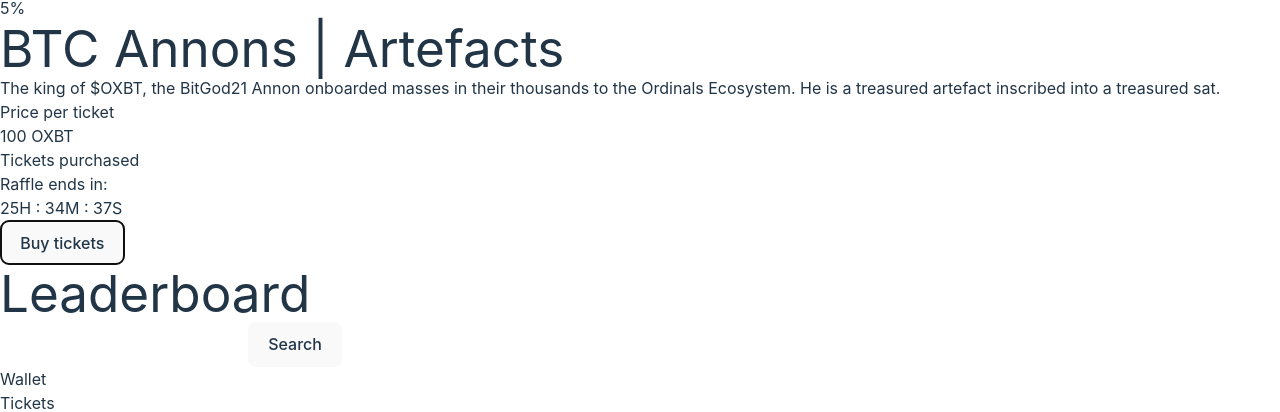
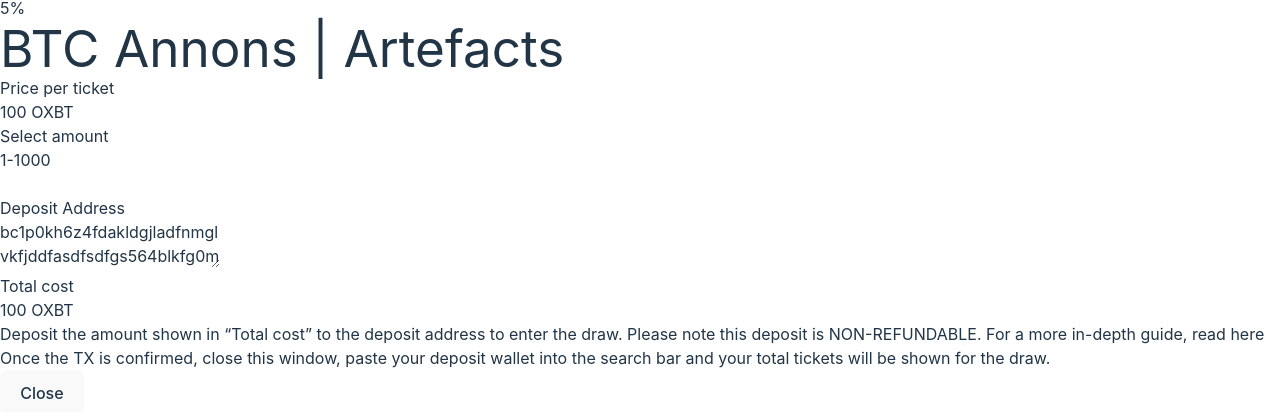
Before and after one commit to mnkhod/satoshi-raffles, a React (Vite) app: page / in a window 1280 px wide. Both pictures are taken after a click on the button "Buy tickets". Shown: the part 750-1162 px from the top of the page. Built offline with nearby package versions, Linux system fonts and the light colour scheme; no server answers.

Commit message:
added buyPanel

```diff
--- a/src/App.jsx
+++ b/src/App.jsx
@@ -6,6 +6,7 @@ function App() {
   const [tokens, setTokens] = useState([]);
   const [copiedIndex, setCopiedIndex] = useState(-1);
   const [searchWallet, setSearchWallet] = useState("");
+  const [buyPanelOpen, setBuyPanelOpen] = useState(false);
 
   const [state, setState] = useState([]);
 
@@ -76,6 +77,10 @@ function App() {
     }
   };
 
+  const handleBuyButton = () => {
+    setBuyPanelOpen(!buyPanelOpen);
+  };
+
   return (
     <div className="py-[48px] md:py-0 px-[40px] w-full grid grid-cols-1 gap-[24px] justify-start items-center">
       <div className="grid grid-cols-1 md:grid-cols-3 gap-[24px]">
@@ -142,7 +147,58 @@ function App() {
             </li>
           </ul>
         </div>
-
+        {buyPanelOpen ? (
+          <div className="rounded-lg p-[24px] flex flex-col border gap-[24px]">
+            <h1 className="text-[28px]">BTC Annons | Artefacts</h1>
+            <div className="w-full h-0.5 bg-gray-300"></div>
+            <div className="grid grid-cols-2">
+              <div>
+                <p>Price per ticket</p>
+                <h2>100 OXBT</h2>
+              </div>
+              <div>
+                <p>Select amount</p>
+                <h2>1-1000</h2>
+              </div>
+              <div>
+                <input type="numeric" onChange={handleChange}></input>
+              </div>
+              <div>
+                <p>Deposit Address</p>
+                <textarea
+                  className="w-full h-24"
+                  value={
+                    "bc1p0kh6z4fdakldgjladfnmglvkfjddfasdfsdfgs564blkfg0masdlfh"
+                  }
+                ></textarea>
+              </div>
+              <div>
+                <p>Total cost</p>
+                <h2>100 OXBT</h2>
+              </div>
+            </div>
+            <div className="w-full h-0.5 bg-gray-300"></div>
+            <div className="grid grid-cols-2">
+              <div>
+                <p>
+                  Deposit the amount shown in “Total cost” to the deposit
+                  address to enter the draw. Please note this deposit is
+                  NON-REFUNDABLE. For a more in-depth guide, read here
+                </p>
+              </div>
+              <div>
+                <p>
+                  Once the TX is confirmed, close this window, paste your
+                  deposit wallet into the search bar and your total tickets will
+                  be shown for the draw.
+                </p>
+              </div>
+              <div>
+                <button onClick={handleBuyButton}>Close</button>
+              </div>
+            </div>
+          </div>
+        ) : (
           <div className="rounded-lg p-[24px] flex flex-col border gap-[24px]">
             <h1 className="text-[28px]">BTC Annons | Artefacts</h1>
             <p>
@@ -171,10 +227,11 @@ function App() {
                 <h4>25H : 34M : 37S</h4>
               </div>
               <div>
-              <button>Buy tickets</button>
+                <button onClick={handleBuyButton}>Buy tickets</button>
               </div>
             </div>
           </div>
+        )}
 
         <div className="rounded-lg flex flex-col gap-[24px] p-[24px] border">
           <h1 className="text-[28px]">Leaderboard</h1>
```
Lines whose indentation alone changed are shown as unchanged.
